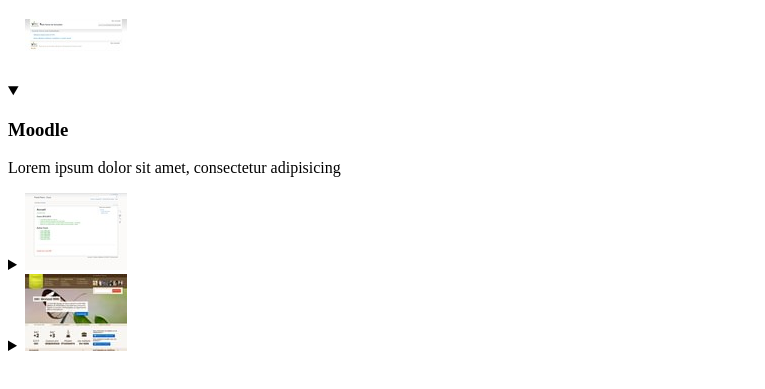
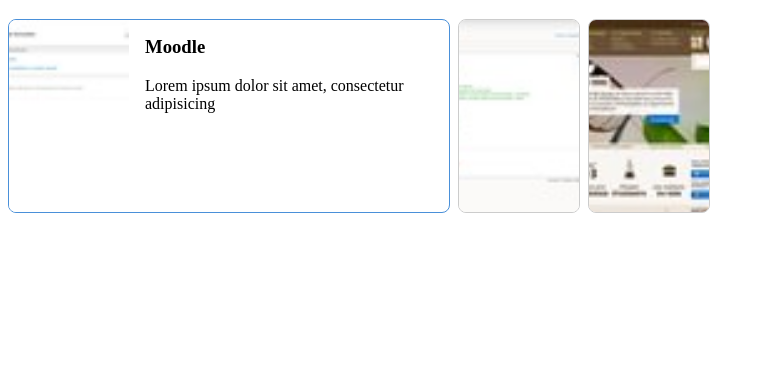
Before and after one commit to MMI-NFC-2026/sae105-r112-tp4-ynshrr, a plain HTML site: page index.html in a window 1280 px wide. Shown: the part 61-450 px from the top of the page, without its empty margins (0-765 px from the left). Drawn offline with Linux system fonts and the light colour scheme.

Commit message:
transition accordéon terminée

```diff
--- a/index.html
+++ b/index.html
@@ -13,21 +13,21 @@
   <h1>Test Accordéon</h1>
   <div class="accordeon">
     <details open>
-      <summary><img src="/assets/img/moodle.univ-fcomte.fr.jpeg" alt=""></summary>
+      <summary><img src="/assets/img/moodle.univ-fcomte.fr.jpeg" alt="Moodle"></summary>
       <div>
         <h3>Moodle</h3>
         <p>Lorem ipsum dolor sit amet, consectetur adipisicing</p>
       </div>
     </details>
     <details>
-      <summary><img src="/assets/img/pracht.org.jpeg" alt=""></summary>
+      <summary><img src="/assets/img/pracht.org.jpeg" alt="Pracht.ORG"></summary>
       <div>
         <h3>Pracht.ORG</h3>
         <p>Ad aut esse est excepturi obcaecati similique.</p>
       </div>
     </details>
     <details>
-      <summary><img src="/assets/img/src-media.com.jpeg" alt=""></summary>
+      <summary><img src="/assets/img/src-media.com.jpeg" alt="SRC Média"></summary>
       <div>
         <h3>SRC Média</h3>
         <p>Commodi inventore ipsa itaque placeat, ullam voluptatibus.</p>
--- a/src/css/components/accordeon.css
+++ b/src/css/components/accordeon.css
@@ -1,3 +1,82 @@
 /**
 * Accordeon
 */
+.accordeon {
+  --largeur-image: 120px;
+  --largeur-contenu: 20rem;
+  --taille-triangle: 12px;
+  --duree: 0.6s;
+
+  display: flex;
+  gap: 0.5rem;
+}
+
+.accordeon > details {
+  display: flex;
+  width: var(--largeur-image);
+  min-height: 12rem;
+  overflow: hidden;
+  border: 1px solid #ccc;
+  border-radius: 8px;
+  transition: width var(--duree) ease-in-out;
+}
+
+.accordeon > details > summary {
+  position: relative;
+  flex: none;
+  width: var(--largeur-image);
+  cursor: pointer;
+}
+
+.accordeon > details > summary img {
+  display: block;
+  width: 100%;
+  height: 100%;
+  object-fit: cover;
+}
+
+.accordeon > details > summary {
+  list-style: none;
+}
+
+.accordeon > details > summary::marker,
+.accordeon > details > summary::-webkit-details-marker {
+  display: none;
+}
+
+
+.accordeon > details::details-content {
+  flex: none;
+  width: var(--largeur-contenu);
+  transition: content-visibility var(--duree) allow-discrete;
+}
+
+.accordeon > details > div {
+  padding: 1rem;
+}
+
+.accordeon > details > div h3 {
+  margin-top: 0;
+}
+
+.accordeon > details[open] {
+  width: calc(var(--largeur-image) + var(--largeur-contenu));
+  border-color: #4a90d9;
+}
+
+.accordeon > details[open] > summary::after {
+  transform: rotate(90deg);
+}
+
+.accordeon > details > summary:focus-visible {
+  outline: 2px solid #4a90d9;
+  outline-offset: -2px;
+}
+
+@media (prefers-reduced-motion: reduce) {
+  .accordeon > details,
+  .accordeon > details::details-content,
+  .accordeon > details > summary::after {
+    transition: none;
+  }
+}
--- a/src/js/script.js
+++ b/src/js/script.js
@@ -1 +1,11 @@
 // *** ACCORDEON ***
+const accordeon = document.querySelector(".accordeon");
+
+accordeon.addEventListener("click", (e) => {
+  const summary = e.target.closest("summary");
+  if (!summary) return;
+
+  accordeon.querySelectorAll("details").forEach((det) => {
+    if (det !== summary.parentElement) det.open = false;
+  });
+});
```
Also changed, not shown: 1 other file.
